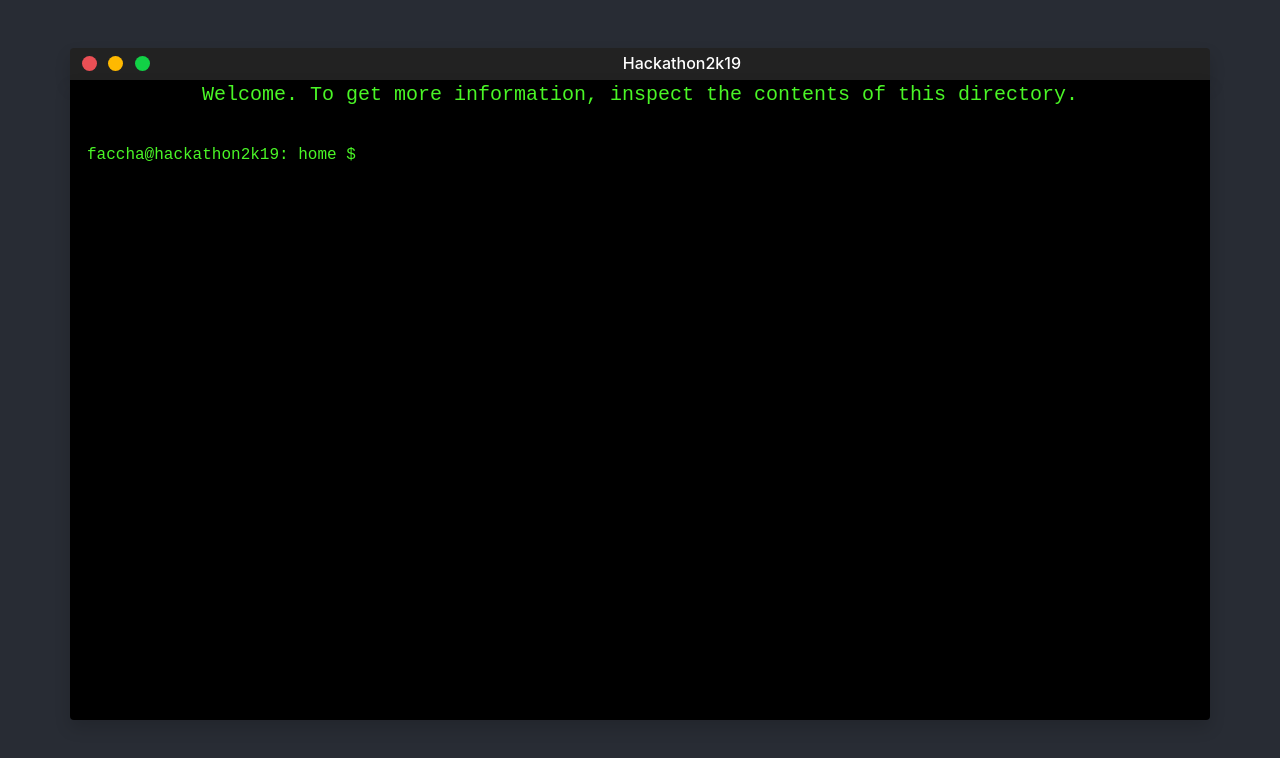
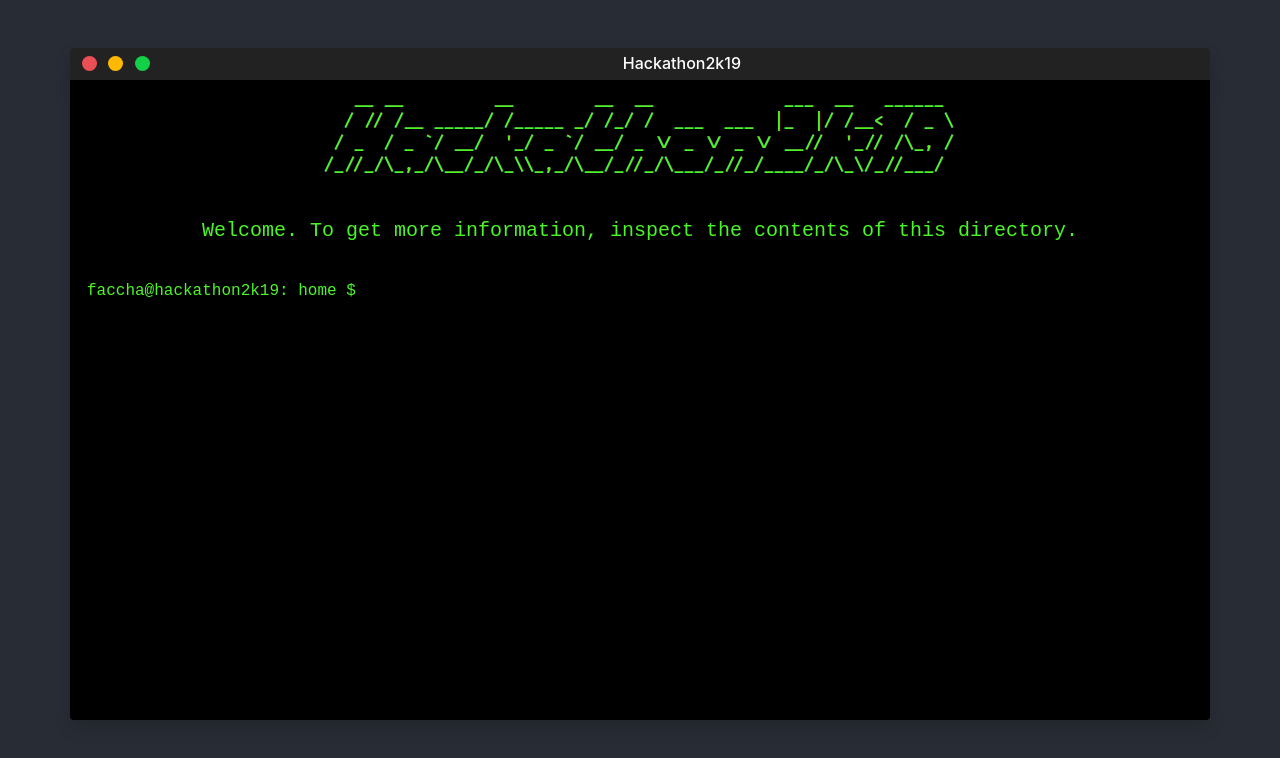
Before and after one commit to v15hv4/UG2k19_Hackathon_Web, a React (Create React App) app: page / in a window 1280 px wide. Shown: the top 758 px of the page. Built offline with nearby package versions, Linux system fonts and the light colour scheme.

Commit message:
Added ASCII header image

```diff
--- a/src/components/CLI.js
+++ b/src/components/CLI.js
@@ -19,7 +19,8 @@ class CLI extends React.Component {
     render() {
         return (
             <div className='CLI jumbotron mx-0 pt-0 rounded-bottom shadow' style={{ height: "80vh" }}>
-                <div className='row justify-content-center'>
+                <div className='row justify-content-center pt-3 h19-img'/>
+                <div className='row justify-content-center pt-3'>
                     <p className='lead text-center'>Welcome. To get more information, inspect the contents of this directory. </p>
                 </div>
                 <div className='row pt-3'>
--- a/src/index.css
+++ b/src/index.css
@@ -66,3 +66,10 @@ code {
 .tb-max {
   background-color: #12D146;
 }
+
+.h19-img {
+  height: 120px;
+  background-image: url(./img/h19_term_header.png);
+  background-repeat: no-repeat;
+  background-position: center;
+}
```
Also changed, not shown: src/img/h19_term_header.png (added).
